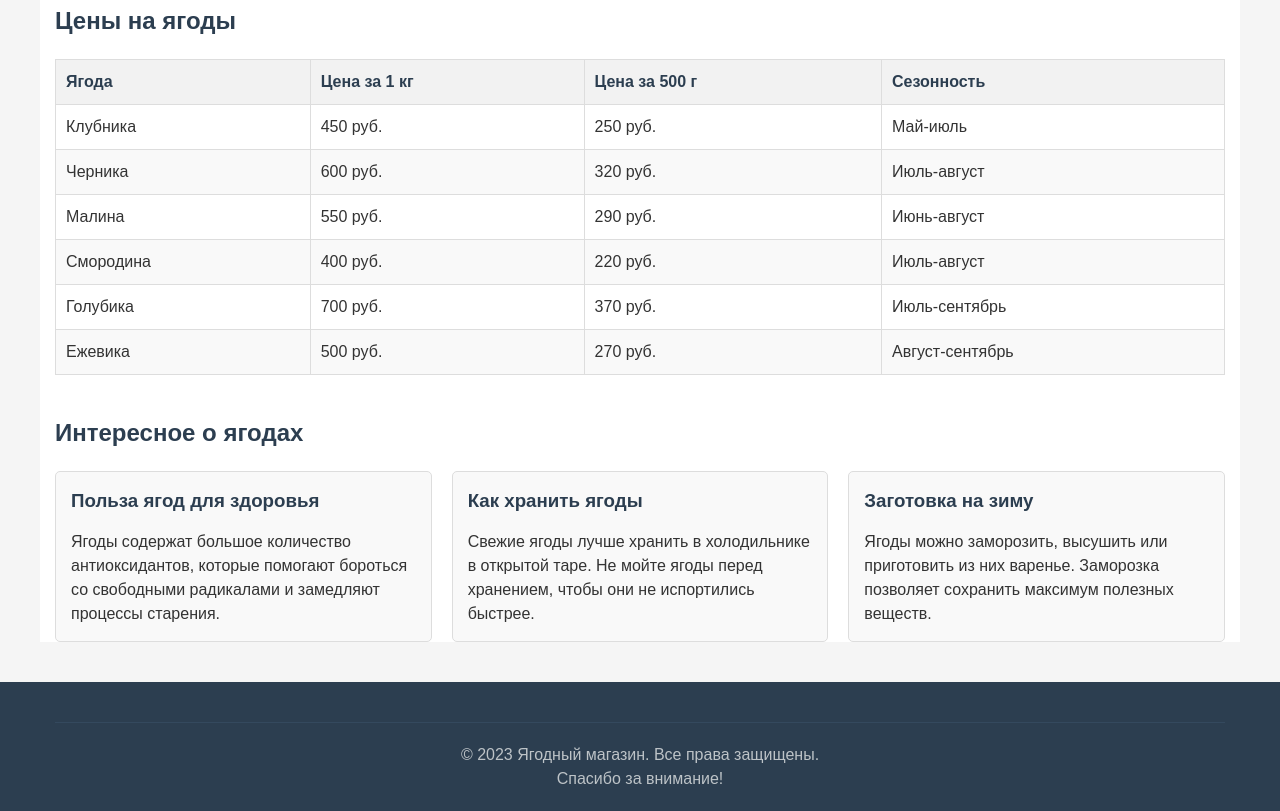
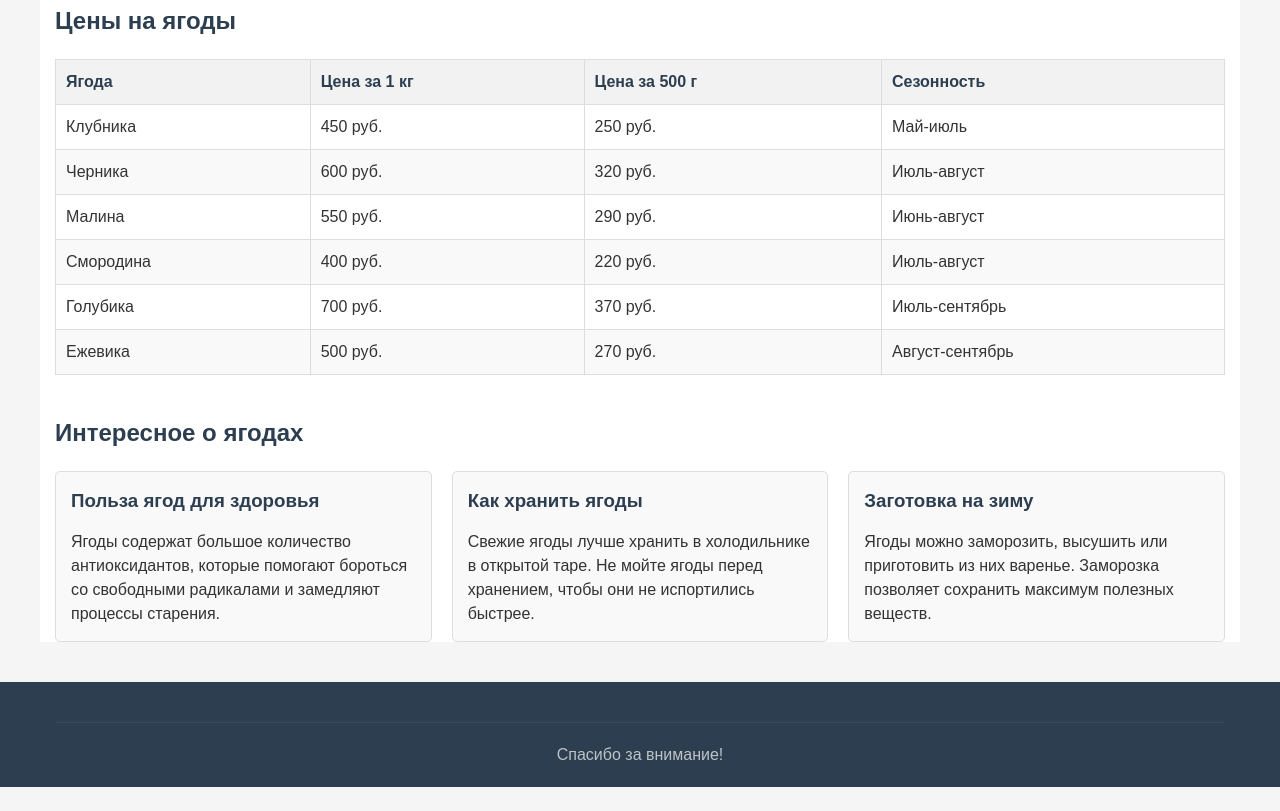
Before and after one commit to eugenerogm-cyber/upgraded-umbrella_diplom, a plain HTML site: page проект/index.html in a window 1280 px wide. Shown: the part 548-1359 px from the top of the page. After the commit the page ends 1335 px from the top, so only its background shows below. Drawn offline with Linux system fonts and the light colour scheme.

Commit message:
Add files via upload

```diff
--- a/проект/index.html
+++ b/проект/index.html
@@ -131,7 +131,6 @@
     <footer>
         <div class="container">
             <div class="copyright">
-                <p>© 2023 Ягодный магазин. Все права защищены.</p>
                 <p>Спасибо за внимание!</p>
             </div>
         </div>
```
Also changed, not shown: проект/style.css (+7 -8 lines).
